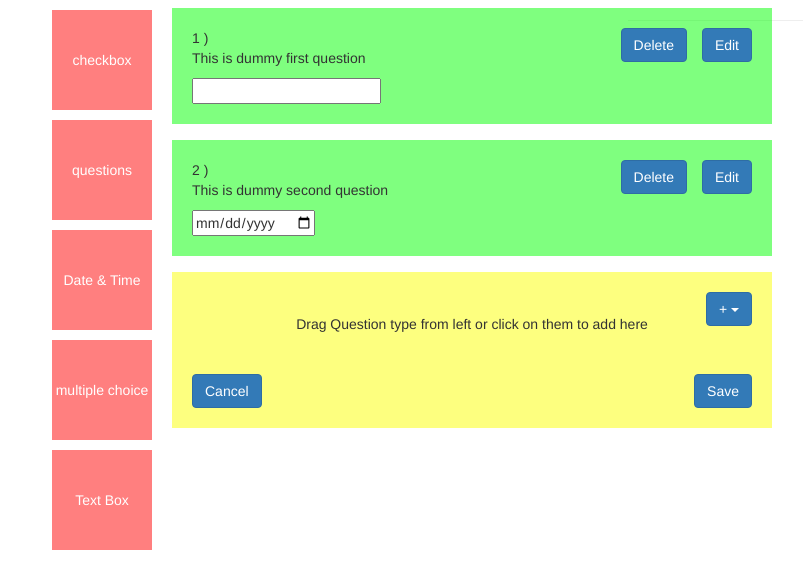
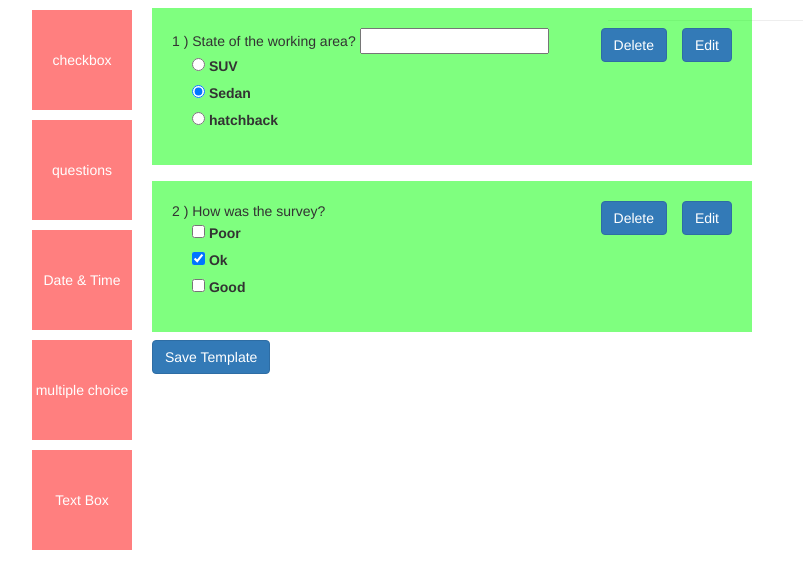
Before and after one commit to Nikhil-Pahwa/dragable, a website: page example.html in a window 1280 px wide. Shown: the top 588 px of the page, without its empty margins (78-881 px from the left). Drawn offline with nearby package versions, Linux system fonts and the light colour scheme.

Commit message:
Latest changes

```diff
--- a/example.html
+++ b/example.html
@@ -117,6 +117,10 @@
     }
 
     .ui-state-highlight { height: 1.5em; line-height: 1.2em; }
+    ul {
+        list-style: none;
+        padding-left: 20px;
+    }
 
   </style>
 </head>
@@ -137,10 +141,47 @@
       <div id="sortable" class="questionListContainer">
         <!--Question List (Repeat Start)-->
         <div ng-drop="editMode || htmlExists" ng-init= "htmlExists = question.html == ''" ng-drop-success="onDropComplete($data,$index,false)" ng-class="{'newQuestion':question.html == '','question': true,'ui-state-default': true}" ng-repeat="question in questionList" style="position:relative;float:left;">
-          <span ng-hide="htmlExists">{{$index+1}} )</span>
+
           <span ng-show="htmlExists" style="display: block;text-align: center;margin-top: 4%; min-height: 40px;">Drag Question type from left or click on them to add here</span>
-          <div ng-class="{editableArea:editMode,dropableArea: true}" ng-bind-html="trustAsHtml(question.html)">
+          <!--<div ng-class="{editableArea:editMode,dropableArea: true}" ng-bind-html="trustAsHtml(question.html)">
+          </div>  -->
+          <div ng-class="{editableArea:editMode,dropableArea: true}">
+              <span ng-hide="htmlExists">{{$index+1}} )</span>
+              <!--Single Choice Question-->
+              <span ng-if="question.type == 'single-choice'">
+                <span class="question-label">{{question.label}}</span>
+                <input type="text" name="QuestionLabel"  ng-model="schoolList.QuestionLabel">
+                <div class="optionsGroup">
+                <ul>
+                    <li ng-repeat="option in question.options">
+                        <label>
+                            <input type="radio" name="name" value="{{option.optionKey}}" ng-checked="{{option.optionState}}"/>
+                            {{option.optionKey}}
+                        </label>
+                    </li>
+                </ul>
+                </div>
+              </span>
+              <!--Single Choice Question End-->
+
+              <!--Multi Choice Question-->
+              <span ng-if="question.type == 'multiple-choice'">
+                <span class="question-label">{{question.label}}</span>
+                <div class="optionsGroup">
+                <ul>
+                    <li ng-repeat="option in question.options">
+                        <label>
+                            <input type="checkbox" ng-model="option.optionState" ng-checked="{{option.optionState}}"/>
+                            {{option.optionKey}}
+                        </label>
+                    </li>
+                </ul>
+                </div>
+              </span>
+              <!--Multi Choice Question End-->
+
           </div>
+
           <!--Drop Down & Edit Button Functionality (Repeat End)-->
           <div class="btn-group add-btn" data-ng-show="editMode || htmlExists" uib-dropdown is-open="status.isopen">
             <button id="single-button" type="button" class="btn btn-primary" uib-dropdown-toggle ng-disabled="disabled">
@@ -159,6 +200,7 @@
           <button class="btn btn-primary edit-btn" data-ng-hide="editMode || htmlExists" type="button" data-ng-click="editMode = true; editQuestion($index)">Edit</button>
           <button class="btn btn-primary edit-btn" style ="margin-right: 65px;" data-ng-hide="editMode || htmlExists" type="button" data-ng-click="deleteQuestion($index)">Delete</button>
         </div>
+        <div class=""><button class="btn btn-primary" ng-click="saveTemplate(template)" style="">Save Template</button></div>
       </div>
 
       <!--<div ng-drop="true" ng-drop-success="onDropComplete2($data,$event)">
--- a/script.js
+++ b/script.js
@@ -8,7 +8,7 @@ angular.module('ExampleApp', ['ngDraggable','ui.bootstrap']).
         $scope.isEditableState = false;
         $scope.divHtmlVar = $sce.trustAsHtml('');
         $scope.isPristine = true;
-        $scope.questionList = [
+        $scope.questionListOld = [
                 {
                         "id": "1",
                         "html": "<p class='editableField'>This is dummy first question</p>\
@@ -25,29 +25,43 @@ angular.module('ExampleApp', ['ngDraggable','ui.bootstrap']).
                 }
         ];
 
-        $scope.questionListOne = [
+        $scope.questionList = [
                 {
-                        "id": "1",
                         "type": "single-choice",
+                        "label": "State of the working area?",
                         "options": [
-                                "poor",
-                                "ok",
-                                "Best"
+                                {
+                                        "optionKey": "SUV",
+                                        "optionState": "false"
+                                },
+                                {
+                                        "optionKey": "Sedan",
+                                        "optionState": "true"
+                                },
+                                {
+                                        "optionKey": "hatchback",
+                                        "optionState": "false"
+                                }
                         ],
-                        "optionSelected": "1",
-                        "label": "State of the working area?",
                         "comment": "comment Section is empty"
                 },
                 {
-                        "id": "1",
-                        "type": "single-choice",
+                        "type": "multiple-choice",
+                        "label": "How was the survey?",
                         "options": [
-                                "SUV",
-                                "Sedan",
-                                "hatchback"
+                                {
+                                        "optionKey": "Poor",
+                                        "optionState": "false"
+                                },
+                                {
+                                        "optionKey": "Ok",
+                                        "optionState": "true"
+                                },
+                                {
+                                        "optionKey": "Good",
+                                        "optionState": "false"
+                                }
                         ],
-                        "optionSelected": "1",
-                        "label": "What type of car do you own?",
                         "comment": "comment Section is empty"
                 }
         ];
@@ -148,8 +162,16 @@ angular.module('ExampleApp', ['ngDraggable','ui.bootstrap']).
               return htmlTemplate;
         }
 
-        var inArray = function(array, obj) {
-            var index = array.indexOf(obj);
+        $scope.saveTemplate = function(){
+                var data = {
+                        "type": template.PrimaryName || "",
+			"label": template.SecondaryName || "",
+			"options": template.PreSchoolBoard || "",
+			"comment": template.PrimaryBoard || ""
+		}
+
+                console.log('data is '+data);
+
         }
 
       });
```
